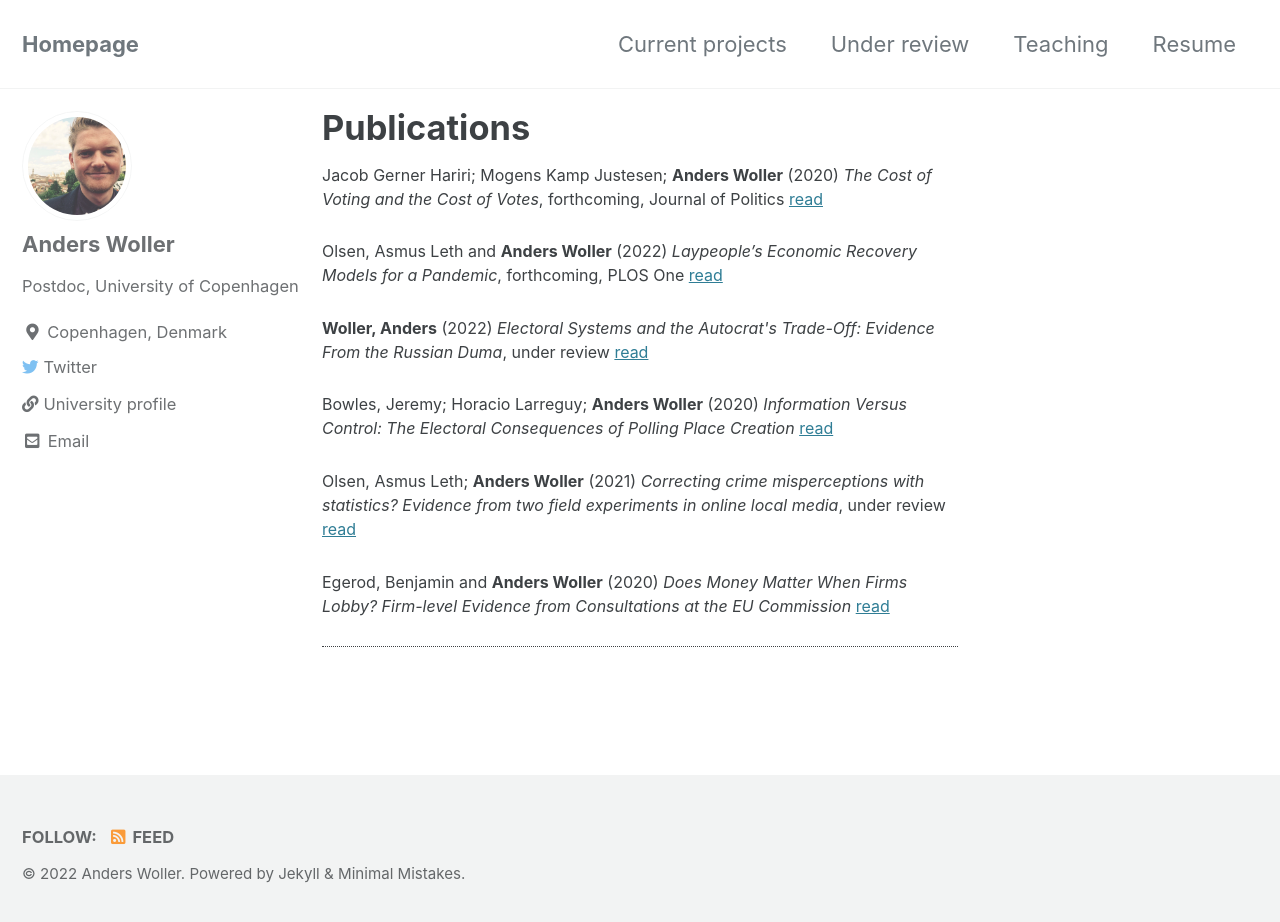
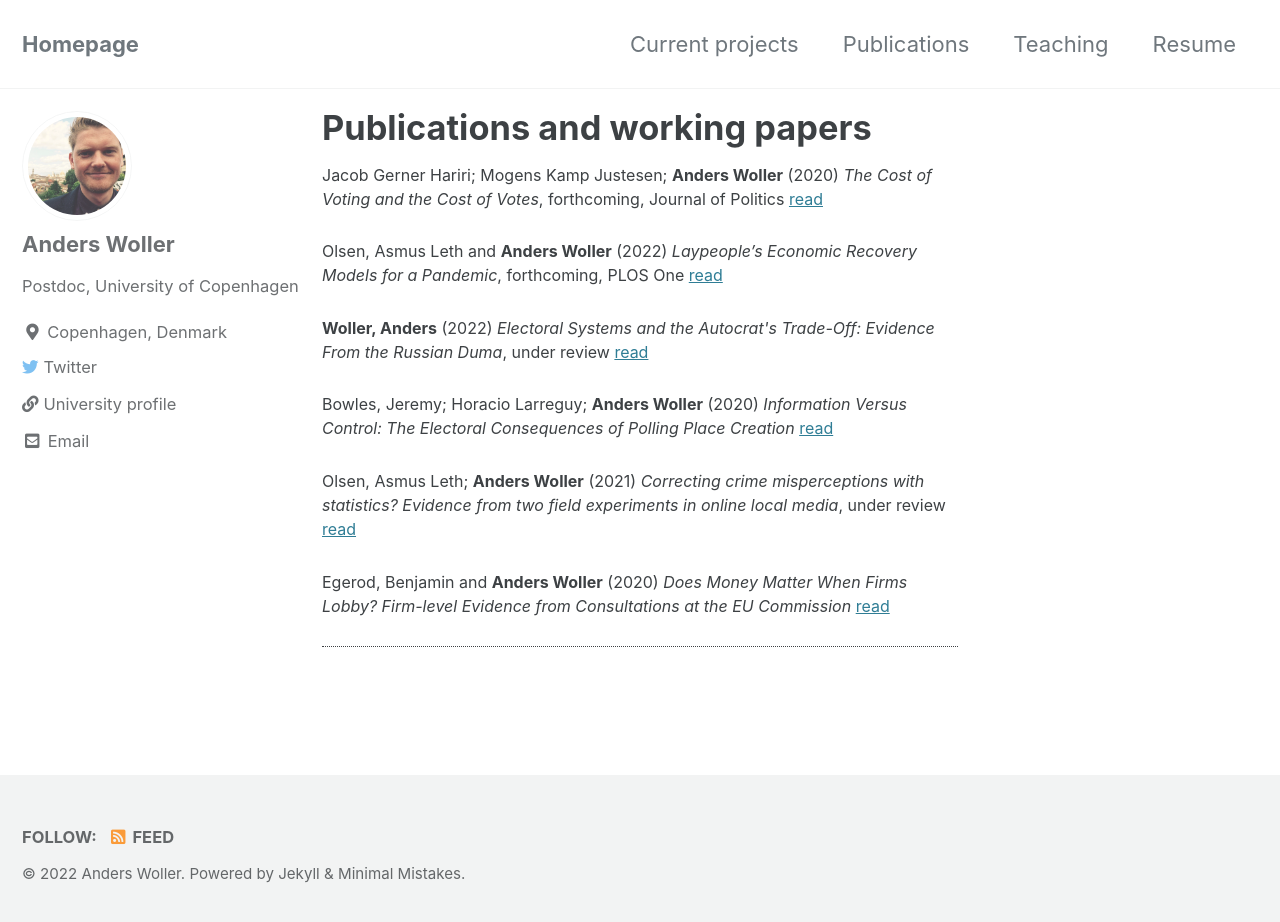
Before and after one commit to AndersWoller/AndersWoller.github.io, a Jekyll site: the page built from _pages/publications.md, in a window 1280 px wide and 929 px high. Shown: the top 922 px of the window. Built offline with Jekyll 4.4.1, drawn with Linux system fonts in a browser that asks for light colours; cached includes are drawn as plain includes.

Commit message:
titles
changed titles

```diff
--- a/_data/navigation.yml
+++ b/_data/navigation.yml
@@ -2,7 +2,7 @@
 main:
   - title: "Current projects"
     url: /Research/
-  - title: "Under review"
+  - title: "Publications"
     url: /pub/
   - title: "Teaching"
     url: /teaching/
--- a/_pages/publications.md
+++ b/_pages/publications.md
@@ -1,5 +1,5 @@
 ---
-title: "Publications"
+title: "Publications and working papers"
 permalink: /pub/
 author_profile: true
 ---
```
